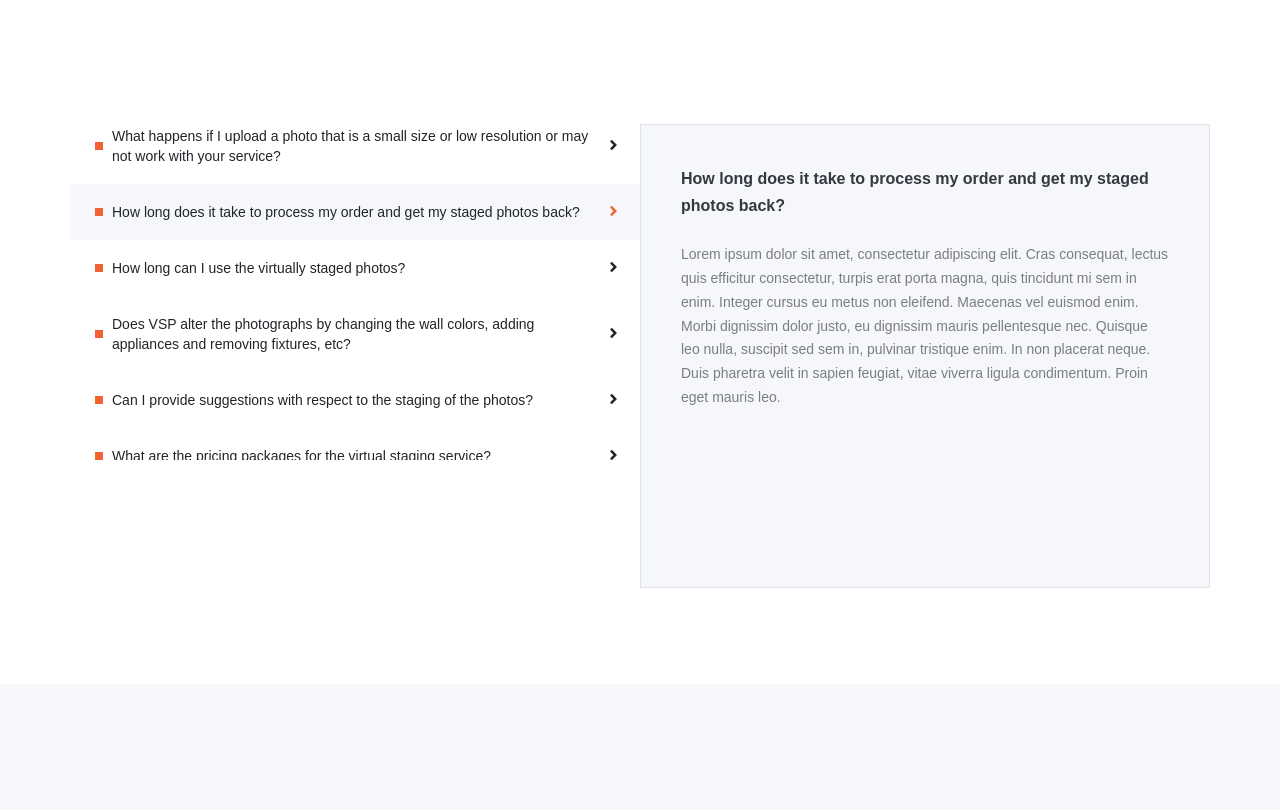
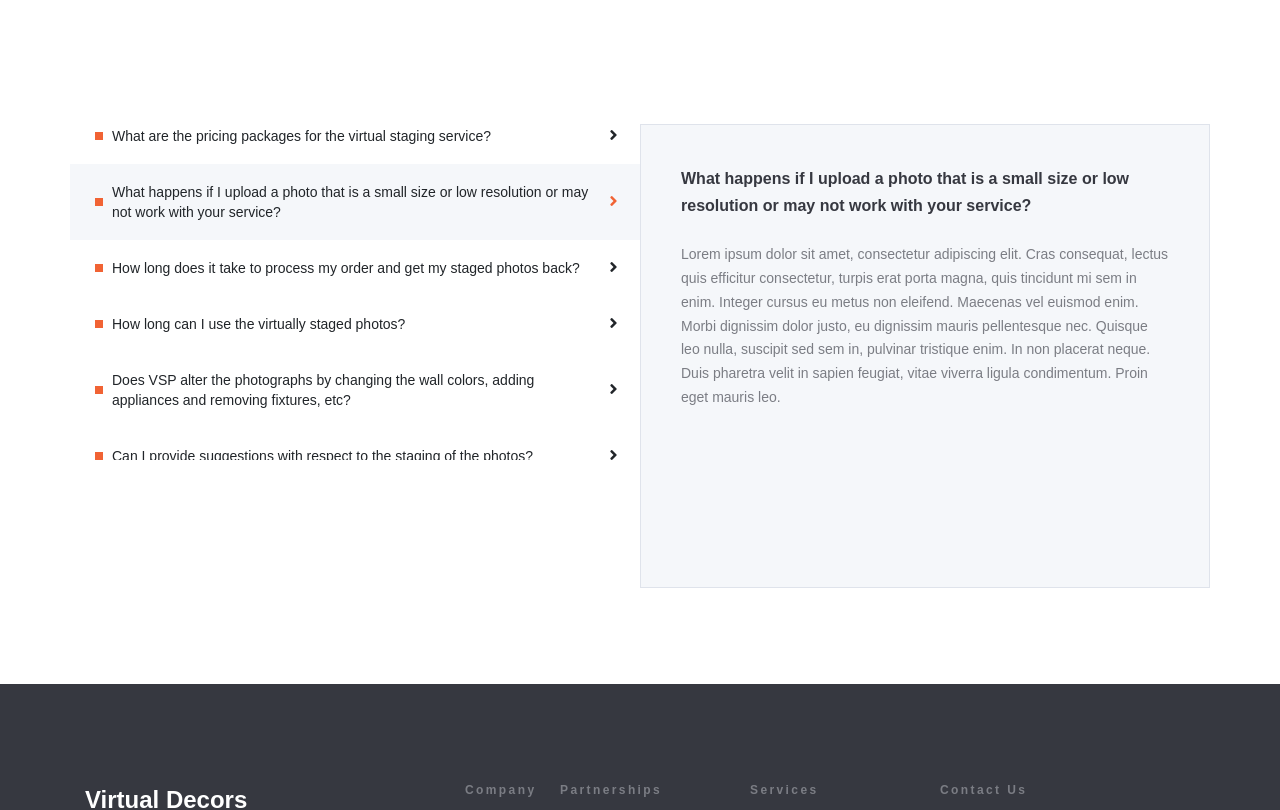
Before and after one commit to alemprogramer/interior-app, a React (Create React App) app: page /reseller in a window 1280 px wide. Shown: the part 1280-2090 px from the top of the page. Before the commit the page ends 1964 px from the top, so only its background shows below. Built offline with nearby package versions, Linux system fonts and the light colour scheme; a web font is replaced by a local one.

Commit message:
reseller data and loading add

```diff
--- a/src/App.js
+++ b/src/App.js
@@ -57,6 +57,7 @@ function App() {
             <Blog/>
             </Route>
             <Route path='/blog-open/:url' exact>
+            {/* Blog Page Incomplete */}
                 <BlogOpen/>
             </Route>
             <Route path='/reseller'>
--- a/src/pages/reseller/index.jsx
+++ b/src/pages/reseller/index.jsx
@@ -1,15 +1,33 @@
-import React from 'react';
+import React, { useState, useContext, useEffect } from 'react';
 import Banner from "../../components/banner/index";
 import CommonHead from "../../components/headings/index";
 import HowItWork from "../../components/HowItWork/index";
 // Dummy Data
 import imgUrl, { url, faq } from '../../components/data/data';
+import Loaders from "../../components/contexts/index";
 function Reseller() {
+
+    const [data, setData] = useState([]);
+
+    const { loader, updateLoader } = useContext(Loaders);
+
+    useEffect(() => {
+        setData(faq)
+        setTimeout(() => {
+            updateLoader(false)
+        }, 2000);
+        return () => {
+            updateLoader(true)
+        };
+        // eslint-disable-next-line
+    }, []);
+
     function context() {
         return {__html: "<p>As a VSS reseller you'll be in excellent hands. We have a strategic process with an in-house design team that allows us to create high quality, ultra-realistic virtually staged photos quickly. <br/> <br/> This means that we can scale with your business, whether you're just starting out or need several thousand photos completed. We provide virtual staging fulfillment services for the majority of the virtual staging industry. <br/> <br/> With nearly a decade of research behind us, we've developed a design strategy that will provide your customers with the best virtually staged photos, a high quality furniture database, fast turn around times and most importantly photos that provide results.</p>"};
     }
 
     return (
+        <> {loader===false &&
         <section className="reseller">
             <Banner
                 title="Reseller Program"
@@ -32,8 +50,9 @@ function Reseller() {
                     </div>
                 </div>
             </section>
-            <HowItWork title="How to become a reseller?" frequents={faq} />
+                <HowItWork title="How to become a reseller?" frequents={data} />
         </section>
+    }</>
     )
 }
 
```
